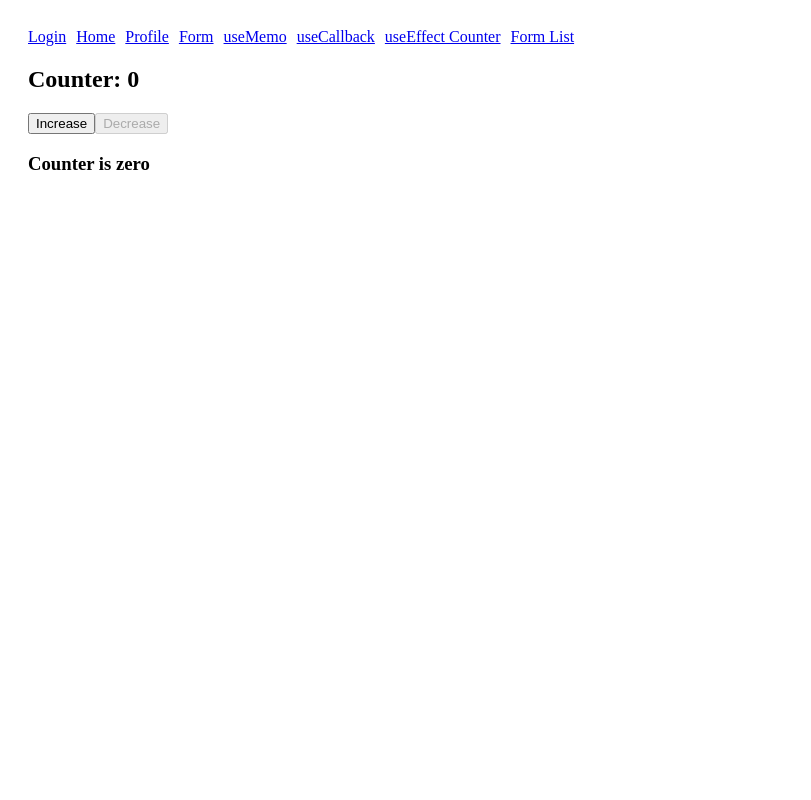
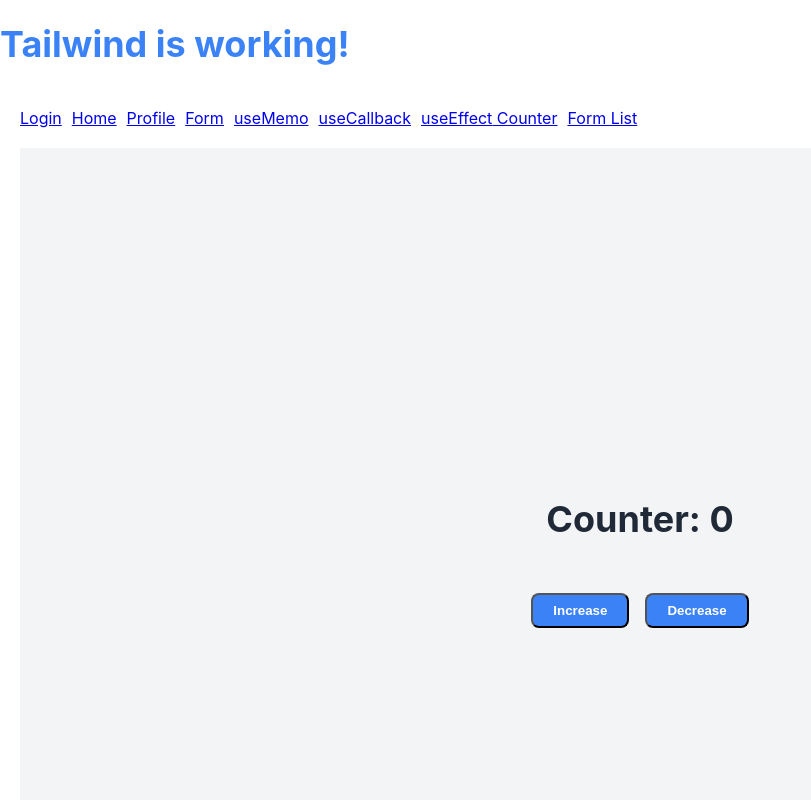
Before and after one commit to NainikaSharma/NainikaSharma-intern-repo, a React (Create React App) app: page /counter in a window 1280 px wide. Shown: the top 800 px of the page, without its empty margins (0-811 px from the left). Built offline with nearby package versions, Linux system fonts and the light colour scheme.

Commit message:
Convert Counter and Button components to Tailwind CSS

```diff
--- a/package.json
+++ b/package.json
@@ -44,5 +44,11 @@
       "last 1 firefox version",
       "last 1 safari version"
     ]
+  },
+  "devDependencies": {
+    "autoprefixer": "^10.5.2",
+    "postcss": "^8.5.16",
+    "tailwindcss": "^3.4.17",
+    "typescript": "^4.9.5"
   }
 }
--- /dev/null
+++ b/postcss.config.js
@@ -0,0 +1,6 @@
+module.exports = {
+  plugins: {
+    tailwindcss: {},
+    autoprefixer: {},
+  },
+}
--- a/src/App.js
+++ b/src/App.js
@@ -15,6 +15,9 @@ import FormList from "./components/FormList";
 function App() {
   return (
     <Router>
+      <h1 className="text-4xl font-bold text-blue-500">
+  Tailwind is working!
+</h1>
       <div style={{ padding: "20px" }}>
 
         {/* Navigation */}
--- a/src/Counter.js
+++ b/src/Counter.js
@@ -1,25 +1,29 @@
+import React from "react";
 import { useSelector, useDispatch } from "react-redux";
-import { increment, decrement, selectCounter } from "./redux/counterSlice";
+import { increment, decrement } from "./redux/counterSlice";
+import Button from "./components/Button";
 
 function Counter() {
-
-  const count = useSelector(selectCounter);
+  const count = useSelector((state) => state.counter.value);
   const dispatch = useDispatch();
 
   return (
-    <div>
-      <h2>Counter: {count}</h2>
+    <div className="flex flex-col items-center justify-center min-h-screen bg-gray-100 gap-6">
 
-      <button onClick={() => dispatch(increment())}>
-        Increase
-      </button>
+      <h2 className="text-4xl font-bold text-gray-800">
+        Counter: {count}
+      </h2>
 
-      <button
-        onClick={() => dispatch(decrement())}
-        disabled={count === 0}
-      >
-        Decrease
-      </button>
+      <div className="flex gap-4">
+        <Button onClick={() => dispatch(increment())}>
+          Increase
+        </Button>
+
+        <Button onClick={() => dispatch(decrement())}>
+          Decrease
+        </Button>
+      </div>
+
     </div>
   );
 }
--- /dev/null
+++ b/src/components/Button.js
@@ -0,0 +1,24 @@
+import React from "react";
+
+function Button({ children, onClick }) {
+  return (
+    <button
+      onClick={onClick}
+      className="
+        px-5 py-2
+        bg-blue-500
+        text-white
+        font-semibold
+        rounded-lg
+        hover:bg-blue-700
+        active:scale-95
+        transition-transform
+        duration-150
+      "
+    >
+      {children}
+    </button>
+  );
+}
+
+export default Button;
--- a/src/index.css
+++ b/src/index.css
@@ -1,3 +1,7 @@
+@tailwind base;
+@tailwind components;
+@tailwind utilities;
+
 body {
   margin: 0;
   font-family: -apple-system, BlinkMacSystemFont, 'Segoe UI', 'Roboto', 'Oxygen',
--- a/src/index.js
+++ b/src/index.js
@@ -19,6 +19,7 @@
 import React from "react";
 import ReactDOM from "react-dom/client";
 import { Provider } from "react-redux";
+import "./index.css";
 
 import App from "./App";
 import { store } from "./redux/store";
--- /dev/null
+++ b/tailwind.config.js
@@ -0,0 +1,12 @@
+module.exports = {
+  content: [
+    "./src/**/*.{js,jsx,ts,tsx}",
+  ],
+  theme: {
+    extend: {},
+  },
+  plugins: [],
+  corePlugins: {
+    preflight: false,
+  },
+};
```
Also changed, not shown: 1 other file (tests, documents, lock files or other folders).
